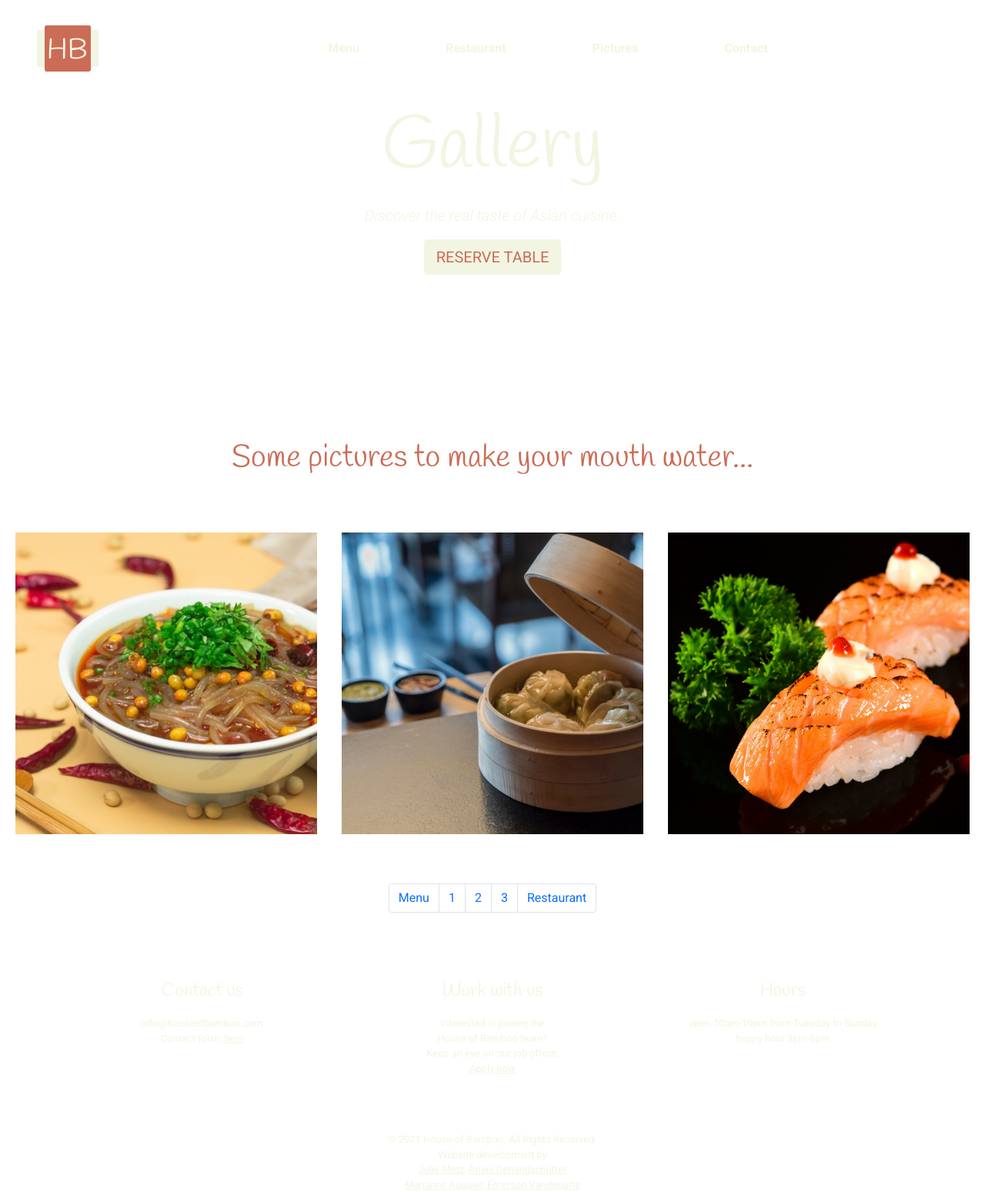
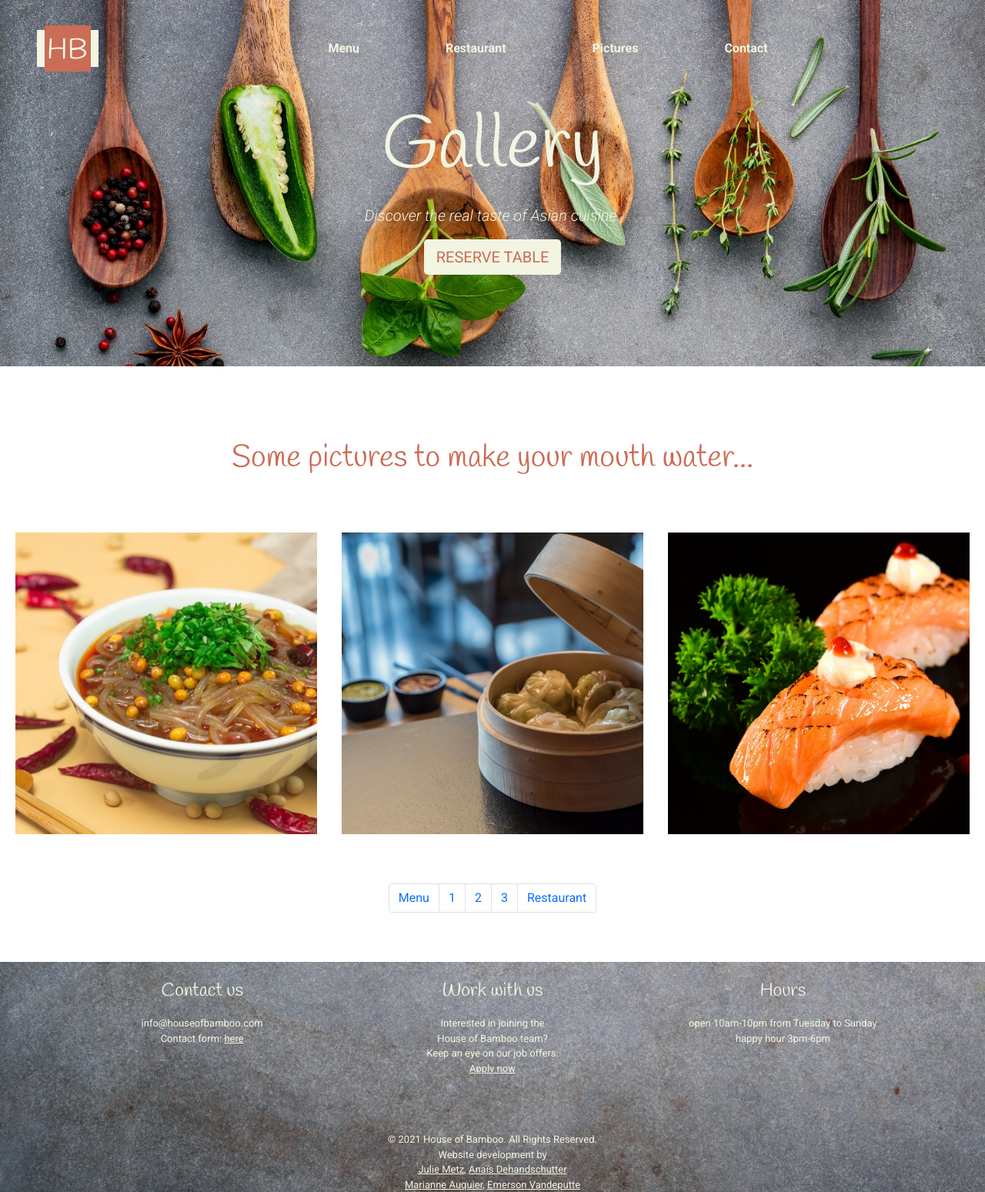
Before and after one commit to juju2307/restaurant-css-framework-1, a plain HTML site: page image1.html in a window 1280 px wide. Shown: the whole page at 77% size. Drawn offline with nearby package versions, Linux system fonts and the light colour scheme; files that its build step writes are made by us from their sources; the site is published under a folder, as on GitHub Pages, so addresses that start at the root find nothing.

Commit message:
Update image1.html

```diff
--- a/image1.html
+++ b/image1.html
@@ -32,7 +32,7 @@
 
         <!-- NAVBAR - NE PAS TOUCHER -->
 
-        <div class="bg-image" style="background-image: url(/assets-anja/index-img/ban.jpg);">
+        <div class="bg-image" style="background-image: url(assets-anja/index-img/ban.jpg);">
             <nav class="navbar navbar-expand-lg">
                 <a class="navbar-brand ml-5" href="index.html"><img src="assets-m/images/logo.svg" width="80" height="100" alt="logo"></a>
 
@@ -94,7 +94,7 @@
         </nav>
         </div>
           <!-- FOOTER - NE PAS TOUCHER -->
-          <footer style="background-image: url(/assets-anja/index-img/stone.jpg); background-repeat: repeat-x; background-size: cover;">
+          <footer style="background-image: url(assets-anja/index-img/stone.jpg); background-repeat: repeat-x; background-size: cover;">
             <div class="container text-center">
               <div class="row">
                  <section class="col p-4"><h4>Contact us</h4>
```
